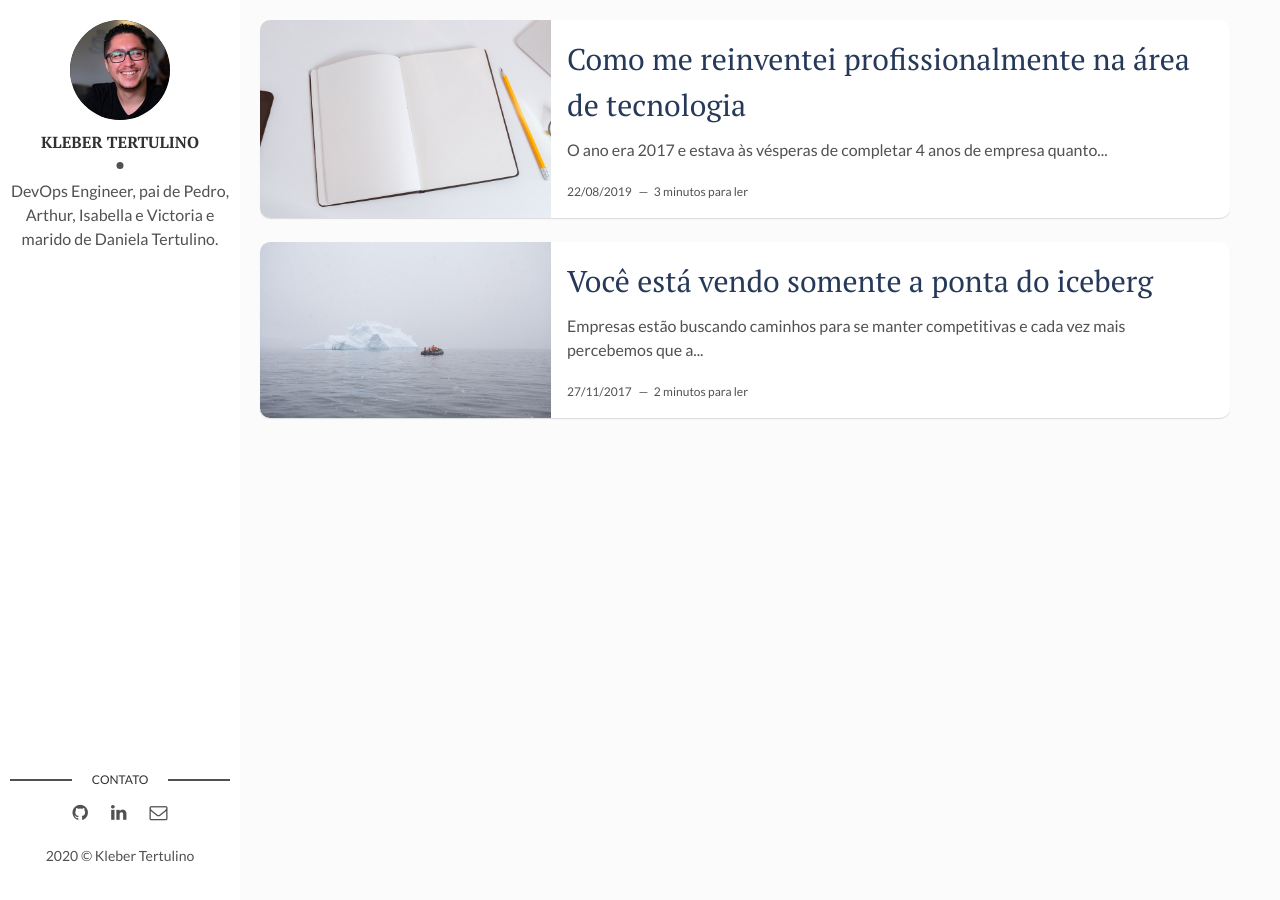
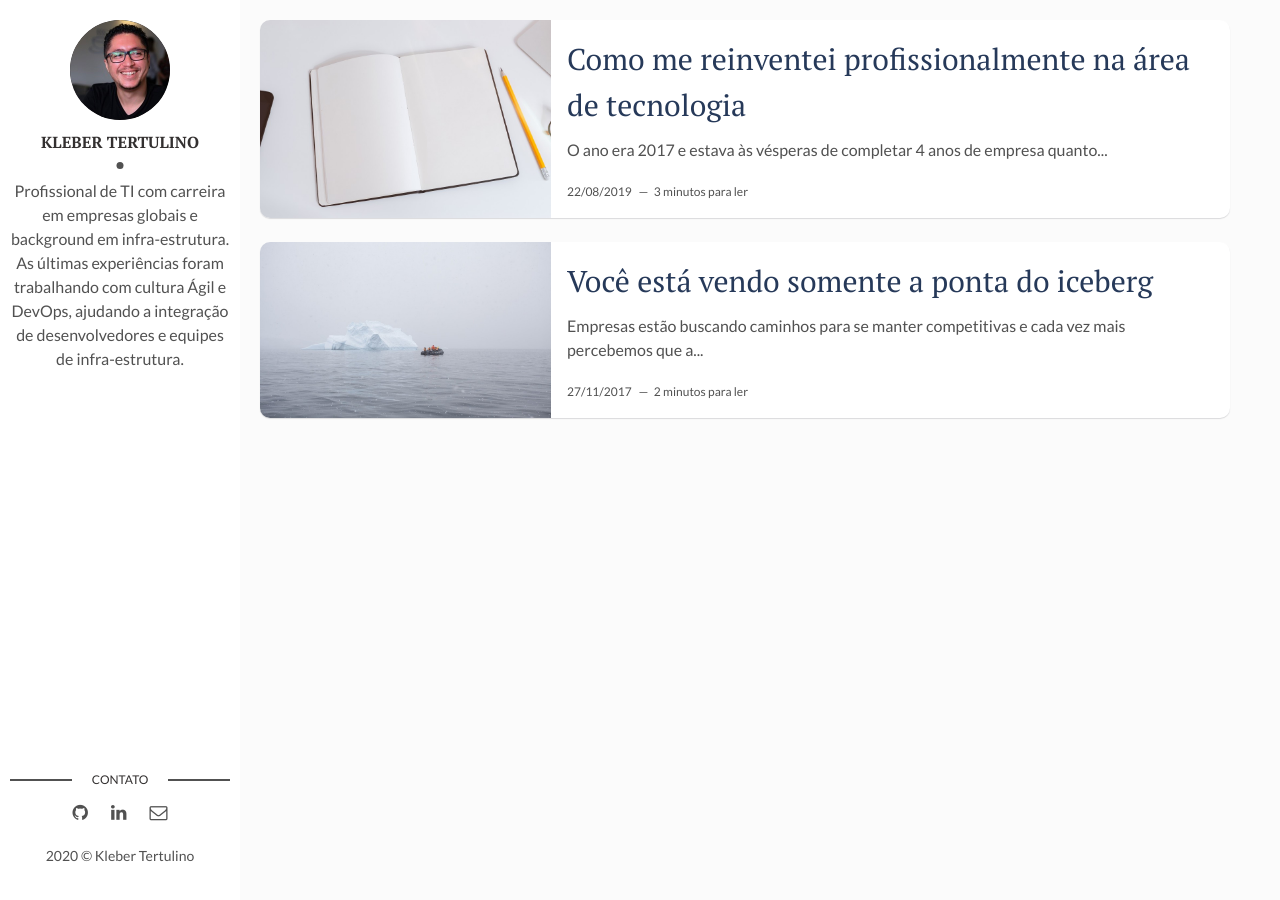
Before and after one commit to klebertertulino/klebertertulino.github.io, a Jekyll site: the page built from index.html, in a window 1280 px wide. Built offline with Jekyll 4.4.1, drawn with Linux system fonts in a browser that asks for light colours; the list of posts is cut into pages by our own code.

Commit message:
Change configs

```diff
--- a/_config.yml
+++ b/_config.yml
@@ -1,23 +1,20 @@
 title: Olá, mundo! Eu sou Kleber Tertulino!
-description: > # this means to ignore newlines until "baseurl:"
+description: >
   Tecnologia & Café.
 permalink: ':title/'
-baseurl: "/" # the subpath of your site, e.g. /blog
-url: "" # the base hostname & protocol for your site, e.g. http://example.com
+baseurl: "/"
+url: "https://klebertertulino.com"
 
 # Author Settings
 author: Kleber Tertulino # add your name
 author-img: kleber-tertulino.jpg # add your photo
-about-author: DevOps Engineer, pai de Pedro, Arthur, Isabella e Victoria e marido de Daniela Tertulino. # add description
-social-github: ktertulino # add your Github handle
-social-linkedin: ktertulino # add your Linkedin handle
-social-email: contato@klebertertulino.com # add your Email address
-
-# Disqus
-discus-identifier: ktertulino # add your discus identifier
+about-author:  Profissional de TI com carreira em empresas globais e background em infra-estrutura. As últimas experiências foram trabalhando com cultura Ágil e DevOps, ajudando a integração de desenvolvedores e equipes de infra-estrutura.
+social-github: ktertulino
+social-linkedin: ktertulino
+social-email: contato@klebertertulino.com
 
 # Tracker
-analytics: # Google Analytics
+analytics: UA-158877061-1
 
 # Build Settings
 markdown: kramdown
```
